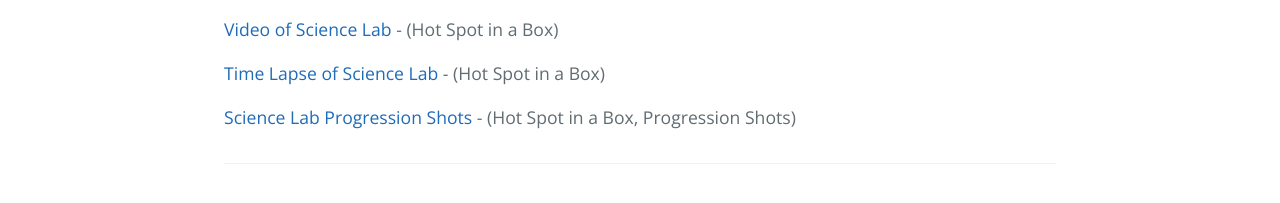
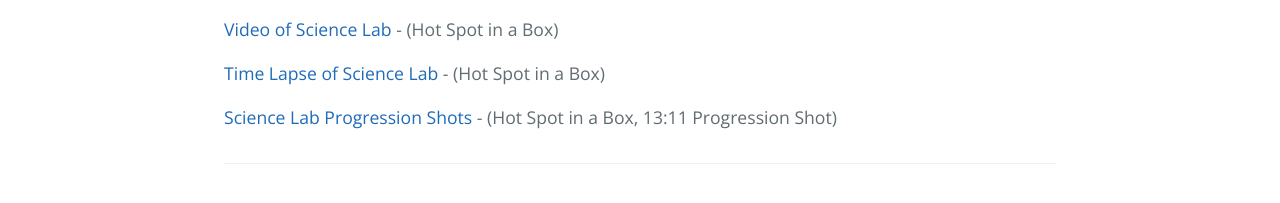
Before and after one commit to mebartsch/mebartsch.github.io, a Jekyll site: the page links/index.html, which Jekyll copies as it is, in a window 1280 px wide. Shown: the part 375-578 px from the top of the page. Built offline with Jekyll 4.4.1, drawn with Linux system fonts in a browser that asks for light colours.

Commit message:
Update index.html

```diff
--- a/links/index.html
+++ b/links/index.html
@@ -29,8 +29,8 @@
 
           <p> <a href="https://drive.google.com/file/d/0B7hvdl56bUEBc2JfZWMzLXlCMDQ/view" target="_blank">Time Lapse of Science Lab </a>
 		  - (Hot Spot in a Box) </p>
-	  <p> <a href="https://drive.https://docs.google.com/presentation/d/17AsVk7rSPRvrRlErc17khf0KJU-Qk12Z1Tvyzoti5cY/edit#slide=id.g1f349941eb_0_5" target="_blank">Science Lab Progression Shots
-		  </a> - (Hot Spot in a Box, Progression Shots) </p>
+	  <p> <a href="https://drive.google.com/file/d/0B7hvdl56bUEBUExzdDFZbXFiM2c/view?usp=sharing" target="_blank">Science Lab Progression Shots
+		  </a> - (Hot Spot in a Box, 13:11 Progression Shot) </p>
 
        <footer class="site-footer">
 
```
